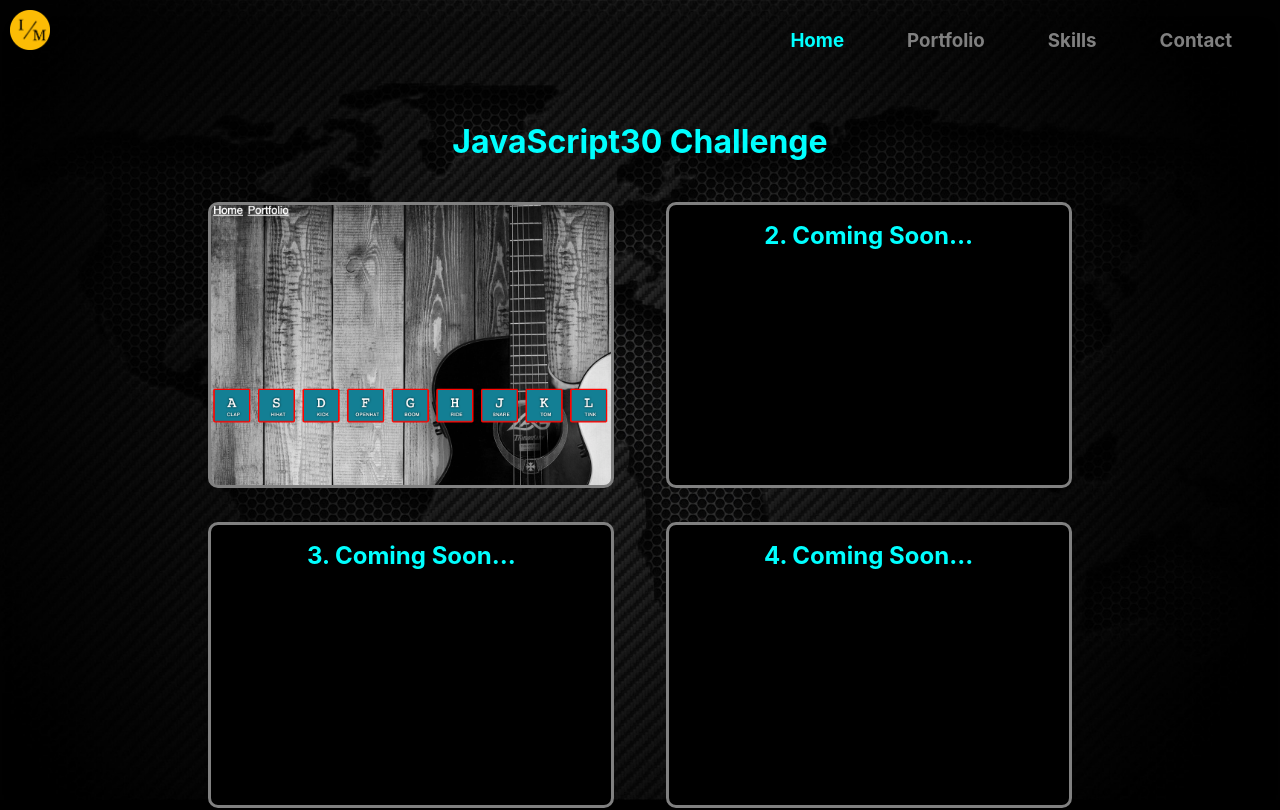
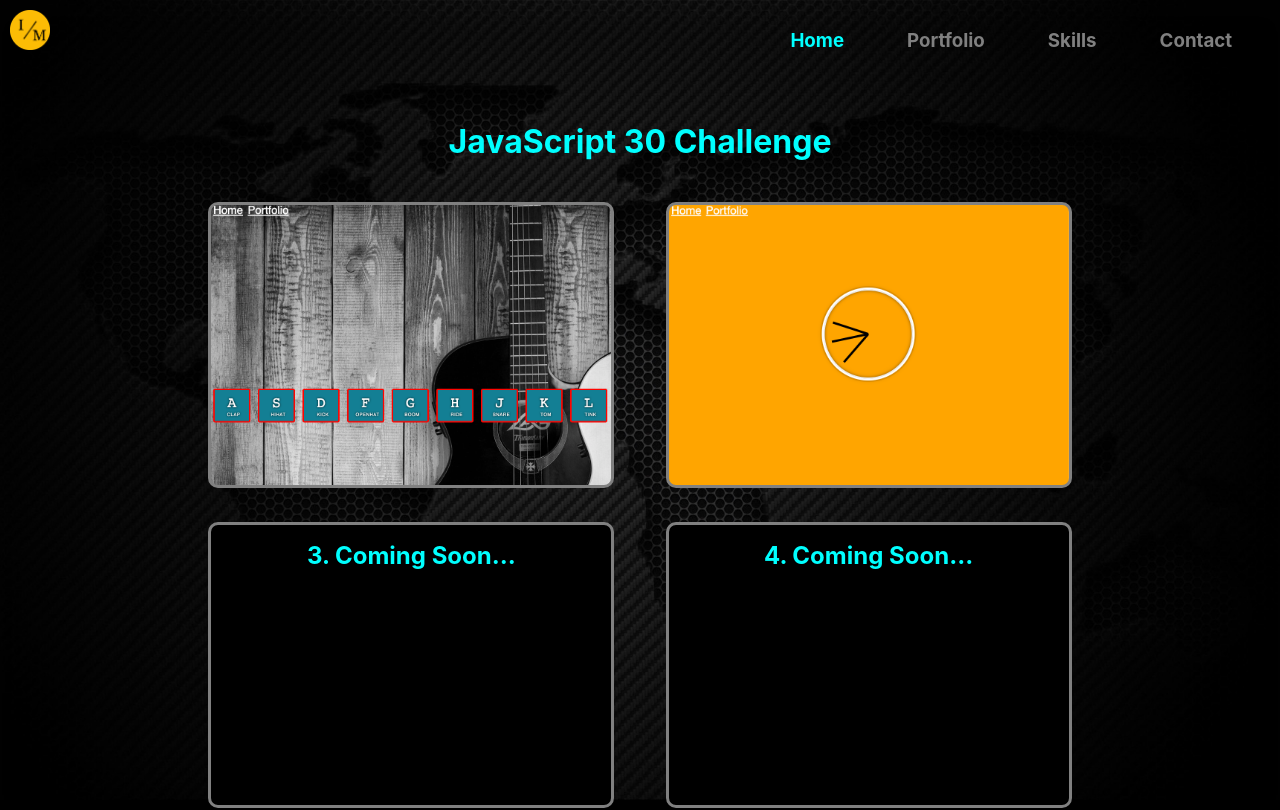
Before and after one commit to Ibrahim-Mohamed1/JavaScript30-Homepage, a React (Create React App) app: page / in a window 1280 px wide. Shown: the top 810 px of the page. Built offline with nearby package versions, Linux system fonts and the light colour scheme.

Commit message:
app 2 added

```diff
--- a/src/App.css
+++ b/src/App.css
@@ -99,7 +99,7 @@ body{
     background-image: url(./images/app1.png);
   }
   .project2{
-    background-image: url(./default.jpg);
+    background-image: url(./images/app2.png);
   }
   .project3{
     background-image: url(./default.jpg);
--- a/src/Home.js
+++ b/src/Home.js
@@ -29,7 +29,7 @@ const Home = () => {
                 <h3 style={{ ...styles.navMargin, color: "#fbbc06", marginRight: "3%" }}><Link className="link" style={{ textDecoration: "none" }} to="/contact">Contact</Link></h3>
             </div>
             <br />
-            <h1 style={{ textAlign: "center", color: "cyan" }}>JavaScript30 Challenge</h1>
+            <h1 style={{ textAlign: "center", color: "cyan" }}>JavaScript 30 Challenge</h1>
             <div className="projects">
                 <div className="project1" style={{ cursor: "pointer", backgroundSize: "cover", backgroundRepeat: "no-repeat", height: "vh" }}>
                     <div className='middle1'>
@@ -52,21 +52,21 @@ const Home = () => {
                     </div>
                 </div>
                 <div className="project2" style={{ cursor: "pointer", backgroundSize: "cover", backgroundRepeat: "no-repeat", height: "vh" }}>
-                    <div className='middle'>
-                        <a href="/">
+                    <div className='middle1'>
+                        <a href="http://app2-javascript30.surge.sh/">
                             <div className='projectInfo' style={{ marginTop: "-1.5em" }}>
                                 <h2 className="nav" style={{ marginTop: 0, color: "cyan", padding: "2%" }}>
-                                    2. Coming Soon...
+                                    2. JS + CSS Clock
                                 </h2>
-                                {/* <h4 style={{padding: 5}}>
-                                    An endless fun of cat images from the cat API!
+                                <h4 style={{padding: 5}}>
+                                    Functional and simplistic analog clock.
                                 </h4>
                                 <p style={{ color: "lime", padding: 5 }}>
-                                    avaScript, React, JSX, Axios, Cats API, HTML, & CSS.
+                                    JavaScript, HTML, & CSS.
                                 </p>
                                 <p style={{ margin: 0, marginRight: 5 }}>
-                                    Made: 04/15/2019
-                                </p> */}
+                                    Made: 05/16/2019
+                                </p>
                             </div>
                         </a>
                     </div>
```
Also changed, not shown: src/images/app2.png (added).
